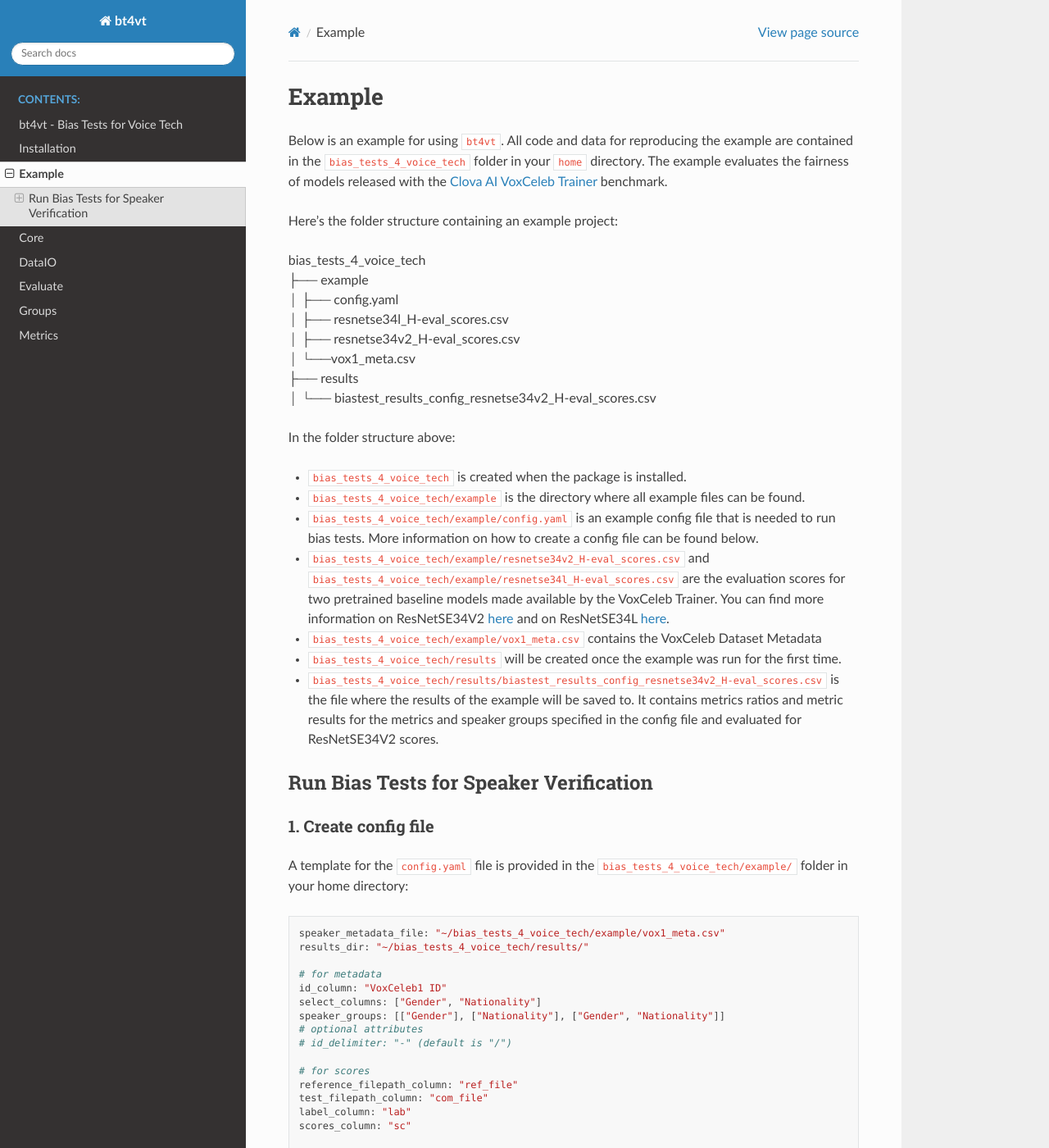
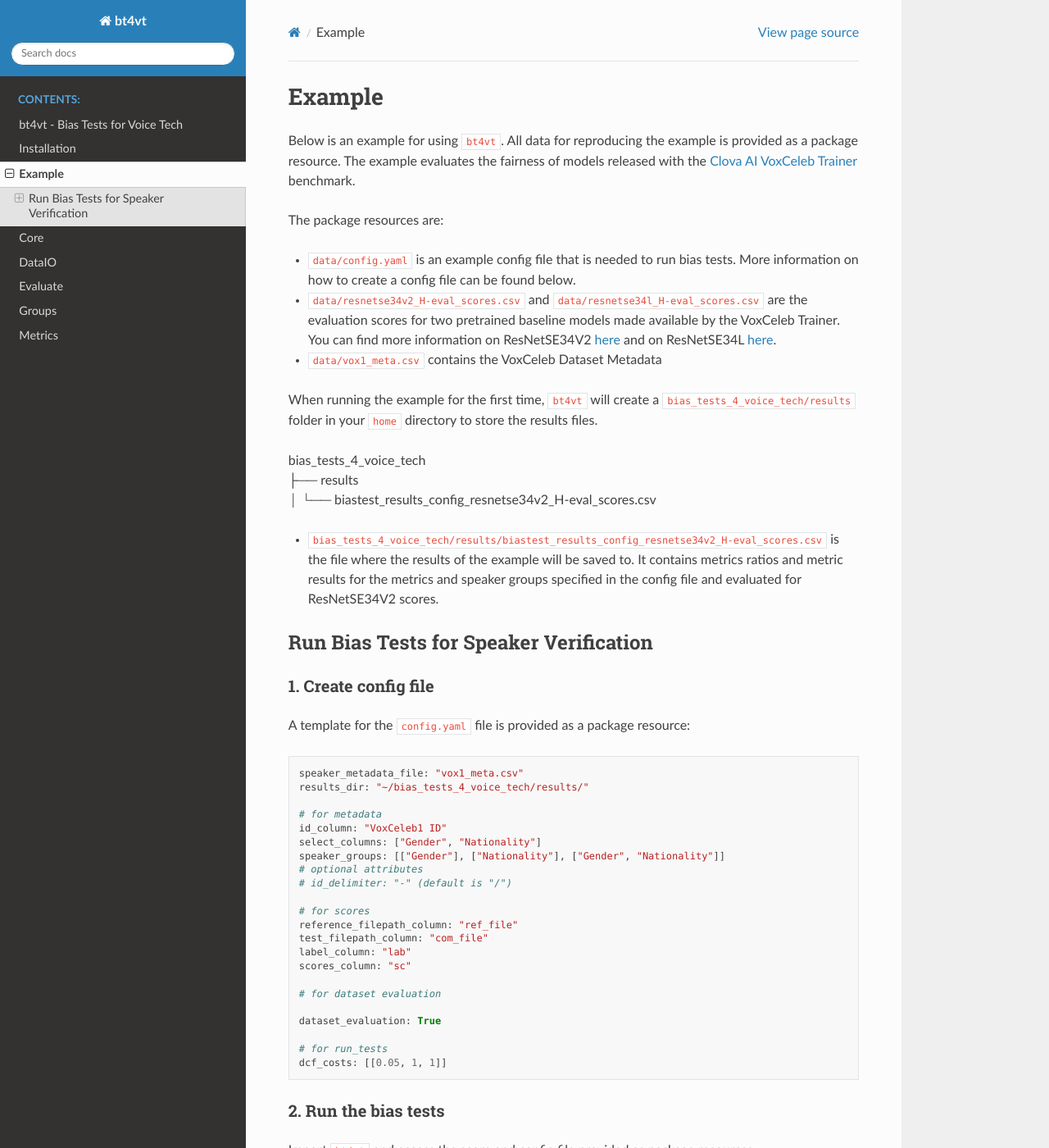
Before and after one commit to wiebket/bt4vt, a Sphinx documentation site: the page built from docs/source/example.rst, in a window 1280 px wide and 1400 px high. Shown: the whole window at 82% size. Built offline with Sphinx 7.4.7 and the Read the Docs theme 2.0.0, drawn with Linux system fonts in a browser that asks for light colours; some of the changed text lies outside the part shown.

```diff
--- a/docs/source/example.rst
+++ b/docs/source/example.rst
@@ -2,27 +2,20 @@
 Example
 =======
 
-Below is an example for using ``bt4vt``. All code and data for reproducing the example are contained in the ``bias_tests_4_voice_tech`` folder in your ``home`` directory. The example evaluates the fairness of models released with the `Clova AI VoxCeleb Trainer <https://github.com/clovaai/voxceleb_trainer>`_ benchmark.
+Below is an example for using ``bt4vt``. All data for reproducing the example is provided as a package resource. The example evaluates the fairness of models released with the `Clova AI VoxCeleb Trainer <https://github.com/clovaai/voxceleb_trainer>`_ benchmark.
 
-Here's the folder structure containing an example project:
+The package resources are:
+
+- ``data/config.yaml`` is an example config file that is needed to run bias tests. More information on how to create a config file can be found below.
+- ``data/resnetse34v2_H-eval_scores.csv`` and ``data/resnetse34l_H-eval_scores.csv`` are the evaluation scores for two pretrained baseline models made available by the VoxCeleb Trainer. You can find more information on ResNetSE34V2 `here <https://arxiv.org/abs/2009.14153>`_ and on ResNetSE34L `here <https://doi.org/10.21437/Interspeech.2020-1064>`_.
+- ``data/vox1_meta.csv`` contains the VoxCeleb Dataset Metadata
+
+When running the example for the first time, ``bt4vt`` will create a ``bias_tests_4_voice_tech/results`` folder in your ``home`` directory to store the results files.
 
 | bias_tests_4_voice_tech
-| ├── example
-| │   ├── config.yaml
-| │   ├── resnetse34l_H-eval_scores.csv
-| │   ├── resnetse34v2_H-eval_scores.csv
-| │   └──vox1_meta.csv
 | ├── results
 | │   └── biastest_results_config_resnetse34v2_H-eval_scores.csv
 
-In the folder structure above:
-
-- ``bias_tests_4_voice_tech`` is created when the package is installed.
-- ``bias_tests_4_voice_tech/example`` is the directory where all example files can be found.
-- ``bias_tests_4_voice_tech/example/config.yaml`` is an example config file that is needed to run bias tests. More information on how to create a config file can be found below.
-- ``bias_tests_4_voice_tech/example/resnetse34v2_H-eval_scores.csv`` and ``bias_tests_4_voice_tech/example/resnetse34l_H-eval_scores.csv`` are the evaluation scores for two pretrained baseline models made available by the VoxCeleb Trainer. You can find more information on ResNetSE34V2 `here <https://arxiv.org/abs/2009.14153>`_ and on ResNetSE34L `here <https://doi.org/10.21437/Interspeech.2020-1064>`_.
-- ``bias_tests_4_voice_tech/example/vox1_meta.csv`` contains the VoxCeleb Dataset Metadata
-- ``bias_tests_4_voice_tech/results`` will be created once the example was run for the first time.
 - ``bias_tests_4_voice_tech/results/biastest_results_config_resnetse34v2_H-eval_scores.csv`` is the file where the results of the example will be saved to. It contains metrics ratios and metric results for the metrics and speaker groups specified in the config file and evaluated for ResNetSE34V2 scores.
 
 
@@ -32,9 +25,9 @@ _______________________________________
 1. Create config file
 ^^^^^^^^^^^^^^^^^^^^^^^^^^^^^^^^^^^^^^^^^^^^^^^^^^^^^^
 
-A template for the ``config.yaml`` file is provided in the ``bias_tests_4_voice_tech/example/`` folder in your home directory::
+A template for the ``config.yaml`` file is provided as a package resource::
 
-    speaker_metadata_file: "~/bias_tests_4_voice_tech/example/vox1_meta.csv"
+    speaker_metadata_file: "vox1_meta.csv"
     results_dir: "~/bias_tests_4_voice_tech/results/"
 
     # for metadata
@@ -60,15 +53,20 @@ A template for the ``config.yaml`` file is provided in the ``bias_tests_4_voice_
 
 2. Run the bias tests
 ^^^^^^^^^^^^^^^^^^^^^^^^^^^
-Import ``bt4vt`` and specify your score and config file path.
+Import ``bt4vt`` and access the score and config file provided as package resources.
 
 Pass the score and config file path to the :py:class:`bt4vt.core.SpeakerBiasTest` class and run the :py:func:`bt4vt.core.SpeakerBiasTest.run_tests` function::
 
     import bt4vt
+    import importlib.resources
 
-    score_file = "~/bias_tests_4_voice_tech/example/resnetse34v2_H-eval_scores.csv"
-    config_file = "~/bias_tests_4_voice_tech/example/config.yaml"
-    test1 = bt4vt.core.SpeakerBiasTest(score_file, config_file)
-    test1.run_tests()
+    with importlib.resources.path("bt4vt.data", "resnetse34v2_H-eval_scores.csv") as path:
+        score_file = str(path)
+
+    with importlib.resources.path("bt4vt.data", "config.yaml") as path:
+        config_file = str(path)
+
+    test = bt4vt.core.SpeakerBiasTest(score_file, config_file)
+    test.run_tests()
 
 Test results will be stored in ``~/bias_tests_4_voice_tech/results``. The results file contains metrics ratios for the metrics and speaker groups specified in the config file.
--- a/docs/source/install.rst
+++ b/docs/source/install.rst
@@ -14,6 +14,4 @@ To use the library in development mode, install it as follows:
 
 2. Install the project::
 
-    $ pip install . -e
-
-The installation will create the ``bias_tests_4_voice_tech`` folder in your home directory. It provides an example how to use ``bt4vt`` and can be deleted if not required
+    $ pip install -e .
```
Also changed, not shown: README.md (+13 -10 lines).
